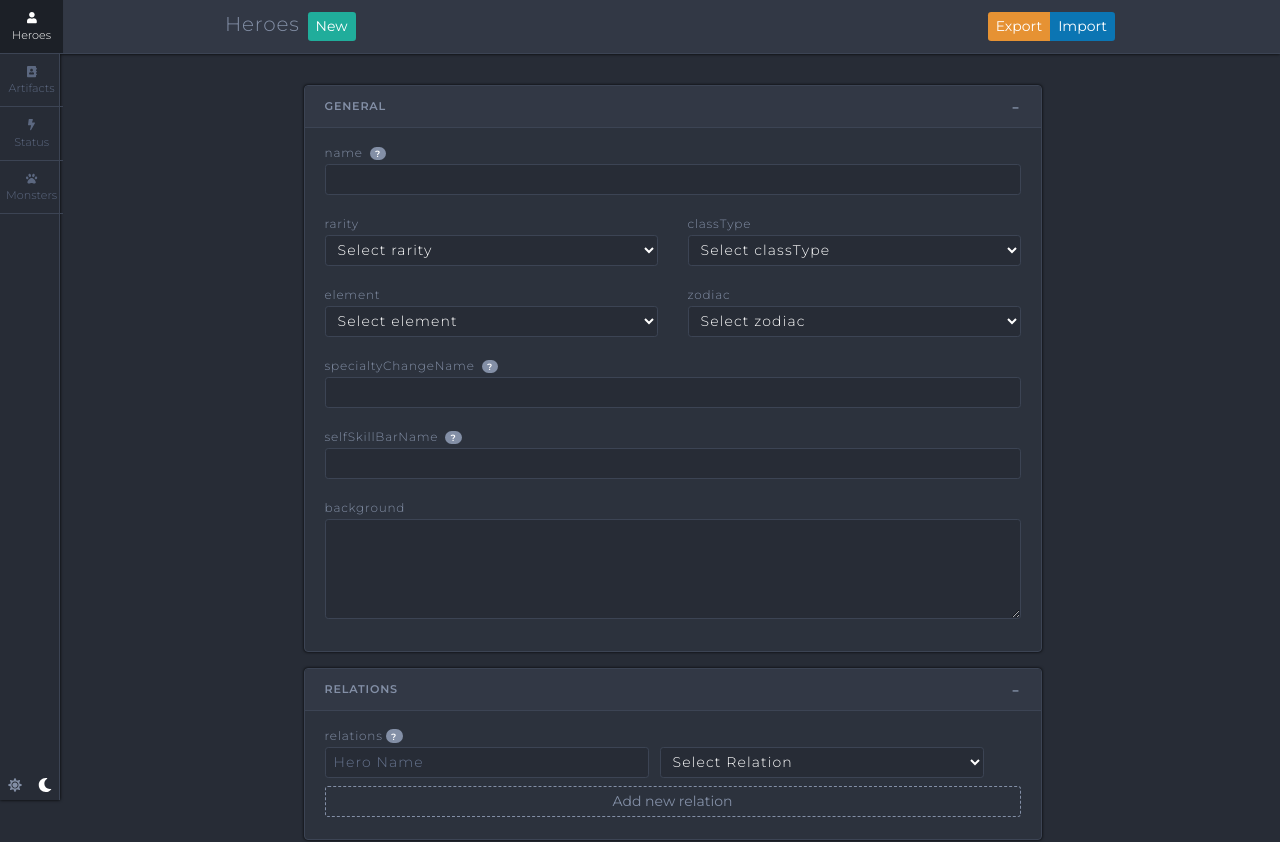
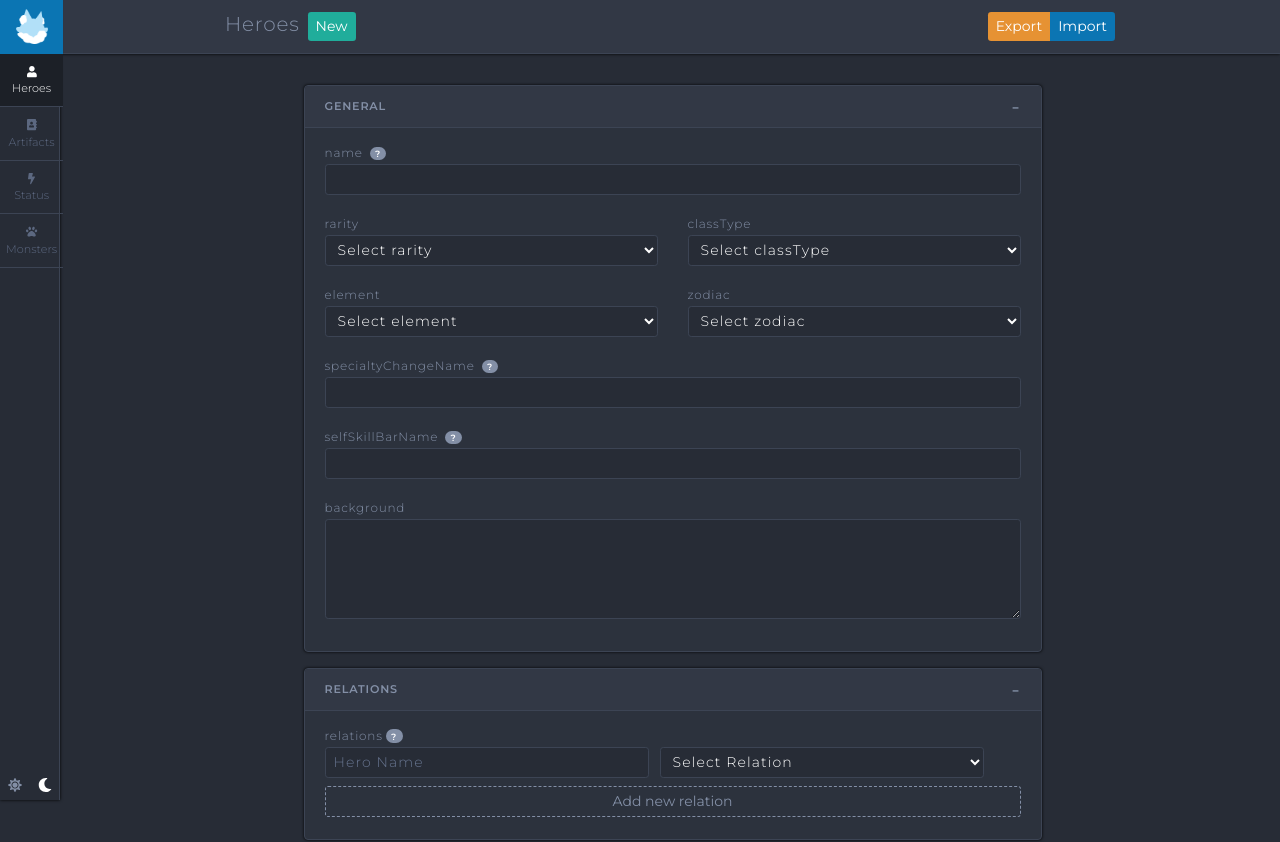
Before and after one commit to EpicSevenDB/e7-databuilder, a React app: page / in a window 1280 px wide. Shown: the top 842 px of the page. Built offline with nearby package versions, Linux system fonts and the light colour scheme.

Commit message:
Percentages now stored as decimal

```diff
--- a/src/components/common/epic-input.jsx
+++ b/src/components/common/epic-input.jsx
@@ -27,6 +27,18 @@ class EpicInput extends Component {
         .replace(/\s/gi, "-");
     } else {
       return "";
+    }
+  }
+
+  onBlur(name, value, index, index2) {
+    if (
+      this.props.hasPercent &&
+      typeof value === "string" &&
+      value.indexOf("%") >= 0
+    ) {
+      this.props.onChange(name, parseFloat(value) / 100, index, index2);
+    } else {
+      this.props.onChange(name, value, index, index2);
     }
   }
 
@@ -93,7 +105,7 @@ class EpicInput extends Component {
         placeholder={placeholder}
         name={name}
         onBlur={e =>
-          onChange(e.currentTarget.name, this.state.value, index, index2)
+          this.onBlur(e.currentTarget.name, this.state.value, index, index2)
         }
         onChange={e => this.handleChange(e.currentTarget.value)}
       />
--- a/src/components/common/navbar.jsx
+++ b/src/components/common/navbar.jsx
@@ -20,6 +20,9 @@ library.add(faUser, faAddressBook, faBolt, faPaw, faSun, faMoon);
 const NavBar = props => {
   return (
     <Nav className="global-nav" vertical pills>
+      <NavLink>
+        <img className="nav-thumbnail img" src="/img/icon.png" alt="arky" />
+      </NavLink>
       {props.links.map(link => (
         <NavLink
           key={link.id}
--- a/src/components/hero/hero-awakening.jsx
+++ b/src/components/hero/hero-awakening.jsx
@@ -89,6 +89,14 @@ class HeroAwakening extends Component {
     this.props.onChange("awakening", this.state.awakening);
   };
 
+  onPercentBlur = (type, value, i, j) => {
+    const awakening = [...this.state.awakening];
+    if (value.indexOf("%") >= 0) {
+      awakening[i]["statsIncrease"][j][type] = parseFloat(value) / 100;
+    }
+    this.props.onChange("awakening", this.state.awakening);
+  };
+
   render() {
     const { awakening } = this.state;
 
@@ -134,7 +142,7 @@ class HeroAwakening extends Component {
                     <Label>
                       statIncreases
                       <Badgetip
-                        value="Example: atk/def/spd"
+                        value="Percents are converted to decimal. Example: 5% -> 0.05"
                         id={"statIncrease-" + i}
                       />
                     </Label>
@@ -163,7 +171,14 @@ class HeroAwakening extends Component {
                           bsSize="sm"
                           name={Object.keys(increase)}
                           value={increase[Object.keys(increase)]}
-                          onBlur={this.onBlur}
+                          onBlur={e =>
+                            this.onPercentBlur(
+                              e.currentTarget.name,
+                              e.currentTarget.value,
+                              i,
+                              j
+                            )
+                          }
                           onChange={e =>
                             this.handleChange(
                               e.currentTarget.name,
--- a/src/components/hero/hero-memory-imprint.jsx
+++ b/src/components/hero/hero-memory-imprint.jsx
@@ -35,11 +35,12 @@ class HeroMemoryImprint extends Component {
                 key={i}
                 size="3"
                 id={"memoryImprintValue-" + i}
-                tooltip="Example: 5 or 5%"
+                tooltip="Percents are converted to decimal. Example: 5% -> 0.05"
                 name={"Rank " + imprint.rank}
                 value={imprint.status.increase}
                 index={i}
                 onChange={this.handleChange}
+                hasPercent={true}
               />
             ))}
           </FormGroup>
--- a/src/components/hero/hero.jsx
+++ b/src/components/hero/hero.jsx
@@ -479,6 +479,7 @@ class Hero extends Component {
         { label: "Pisces", value: "pisces" }
       ],
       relationType: [
+        { label: "Love", value: "love" },
         { label: "Trust", value: "trust" },
         { label: "Grudge", value: "grudge" },
         { label: "Rival", value: "rival" },
@@ -584,6 +585,7 @@ class Hero extends Component {
     if (typeof hero[name] !== undefined) {
       if (name !== "hero") {
         hero[name] = value;
+        console.info("Changed: ", hero[name]);
       } else {
         hero = value;
       }
--- a/src/scss/_navbars.scss
+++ b/src/scss/_navbars.scss
@@ -17,6 +17,9 @@
     border-bottom: 1px solid $dark-border;
     border-right: none;
   }
+  .nav-thumbnail {
+    max-width: 32px;
+  }
   .nav-link {
     padding: 10px 6px;
     height: 53.5px;
@@ -25,7 +28,14 @@
     color: darken($dark-blue, 15);
     transition: all 0.3s ease;
     border-bottom: 1px solid $dark-border;
-    cursor: not-allowed;
+    &:first-child {
+      padding: 0;
+      display: flex;
+      justify-content: center;
+      align-items: center;
+      background: $blue;
+      border-bottom: 1px solid $blue;
+    }
     @include tablet {
       width: auto;
       height: 100%;
--- a/src/scss/global.scss
+++ b/src/scss/global.scss
@@ -143,6 +143,7 @@ textarea {
   font-family: "Montserrat";
   font-size: 0.85em;
   padding: 8px 12px;
+  text-align: left;
 }
 
 footer {
@@ -151,3 +152,7 @@ footer {
   font-size: 0.75em;
   opacity: 0.5;
 }
+
+.img {
+  width: 100%;
+}
```
Also changed, not shown: public/img/icon.png (added).
